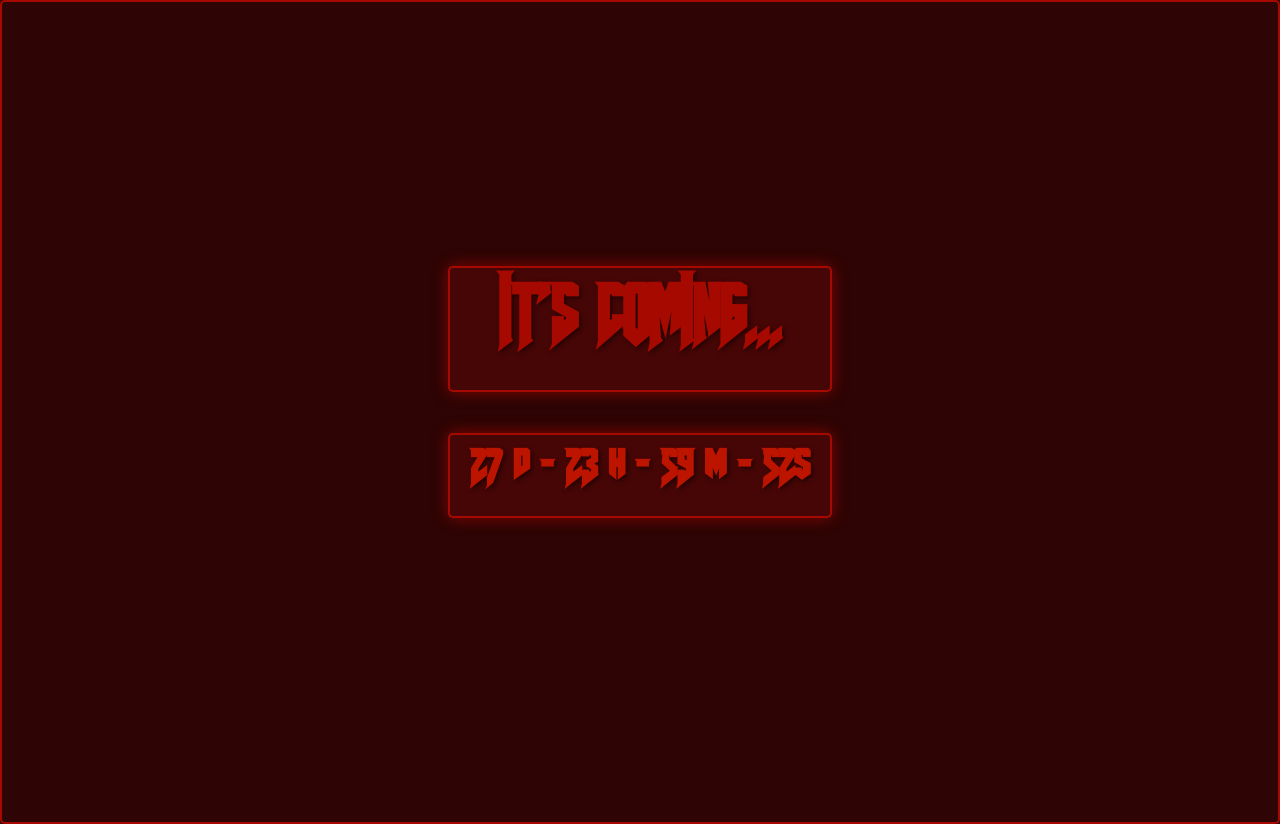
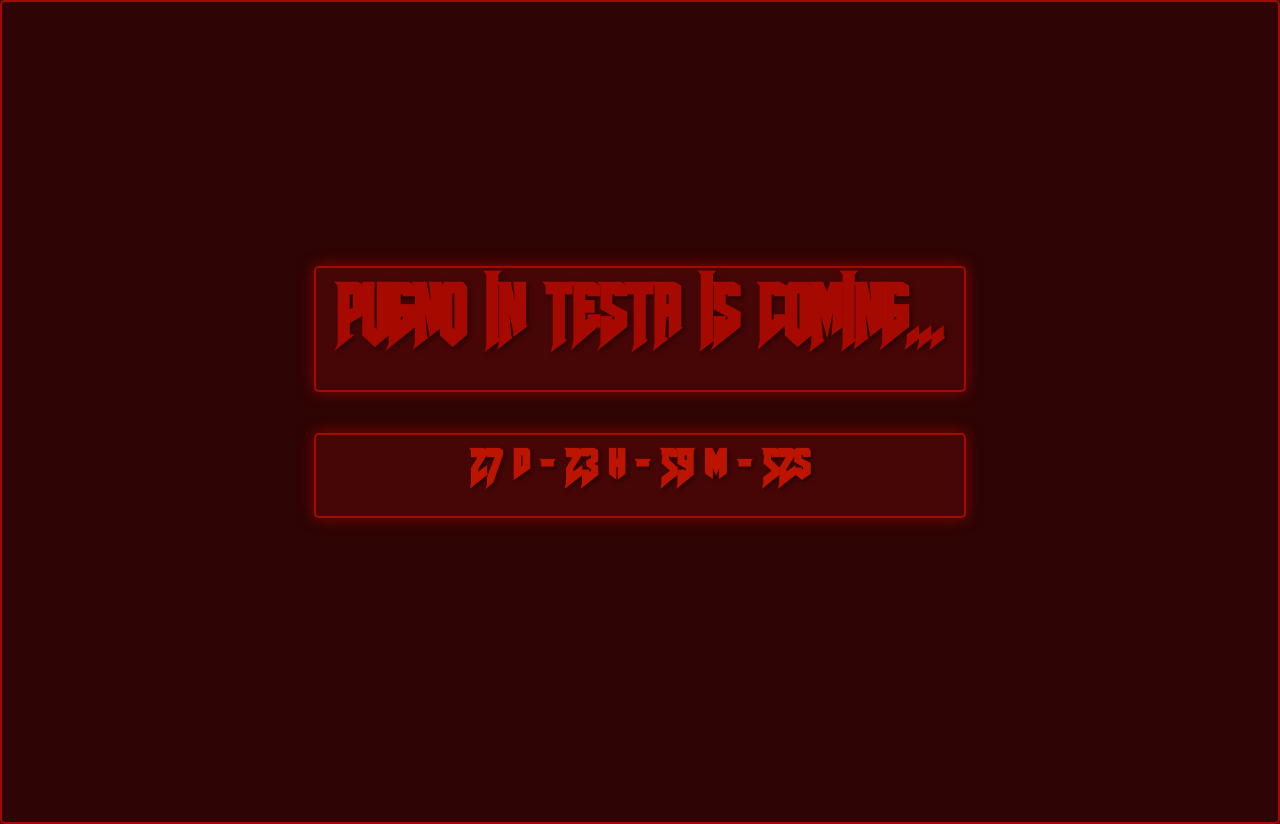
Before and after one commit to aiellolorenzo23/countdown_js, a plain HTML site: page index.html in a window 1280 px wide. Both pictures are taken after a click on the button "CONOSCI IL TUO FATO". Drawn offline with Linux system fonts and the light colour scheme.

Commit message:
PUGNO in testa

```diff
--- a/index.html
+++ b/index.html
@@ -13,7 +13,7 @@
 
 <!-- La sezione countdown e il titolo, inizialmente nascosti -->
 <div class="countdown" style="display: none;">
-    <h1>IT'S COMING...</h1>
+    <h1>PUGNO IN TESTA IS COMING...</h1>
     <br>
     <h2 id="countdown"></h2>
 </div>
```
